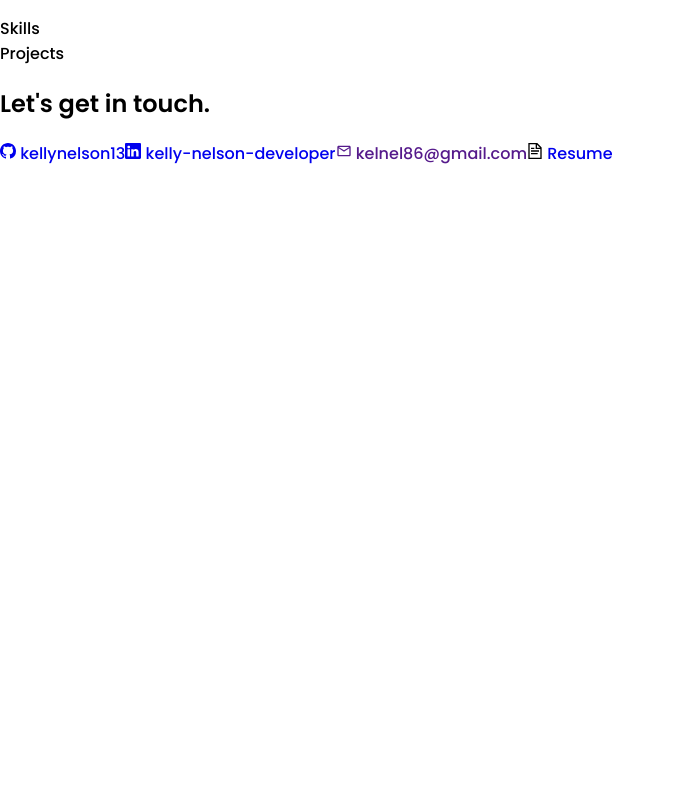
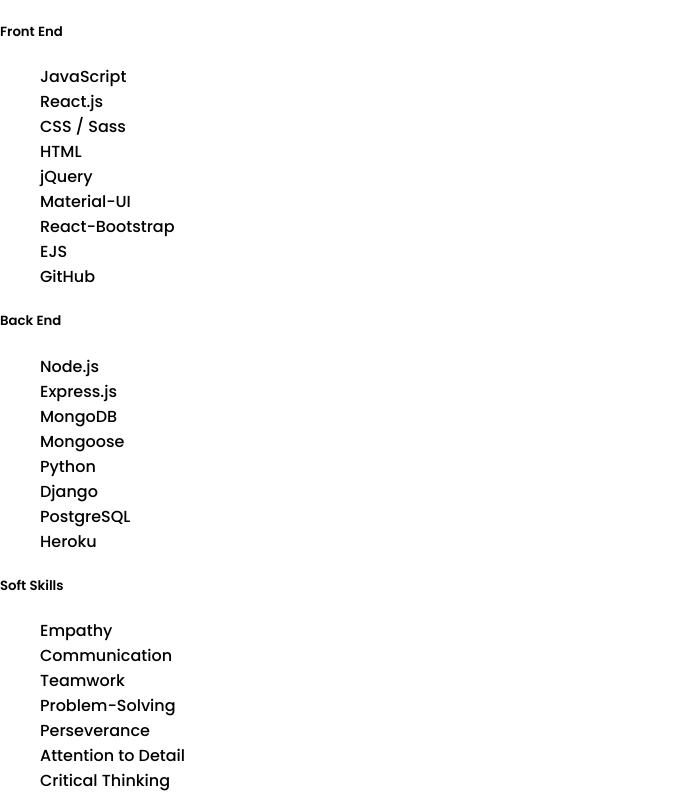
Before and after one commit to kellynelson13/portfolio-frontend, a React (Create React App) app: page / in a window 1280 px wide. Shown: the part 780-1576 px from the top of the page, without its empty margins (0-675 px from the left). Before the commit the page ends 946 px from the top, so only its background shows below. Built offline with nearby package versions, Linux system fonts and the light colour scheme.

Commit message:
adds skills content

```diff
--- a/src/components/Skills.js
+++ b/src/components/Skills.js
@@ -2,7 +2,50 @@
 
 const Skills = () => {
   return (
-    <div>Skills</div>
+    <section id="skills">
+        <div>
+            <h5>Front End</h5>
+            <ul>
+                <li>JavaScript</li>
+                <li>React.js</li>
+                <li>CSS / Sass</li>
+                <li>HTML</li>
+                <li>jQuery</li>
+                <li>Material-UI</li>
+                <li>React-Bootstrap</li>
+                <li>EJS</li>
+                <li>GitHub</li>
+            </ul>
+        </div>
+        <div>
+            <h5>Back End</h5>
+            <ul>
+                <li>Node.js</li>
+                <li>Express.js</li>
+                <li>MongoDB</li>
+                <li>Mongoose</li>
+                <li>Python</li>
+                <li>Django</li>
+                <li>PostgreSQL</li>
+                <li>Heroku</li>
+            </ul>
+        </div>
+        <div>
+            <h5>Soft Skills</h5>
+            <ul>
+                <li>Empathy</li>
+                <li>Communication</li>
+                <li>Teamwork</li>
+                <li>Problem-Solving</li>
+                <li>Perseverance</li>
+                <li>Attention to Detail</li>
+                <li>Critical Thinking</li>
+                <li>Organizational</li>
+            </ul>
+        </div>
+
+
+    </section>
   )
 }
 
```
